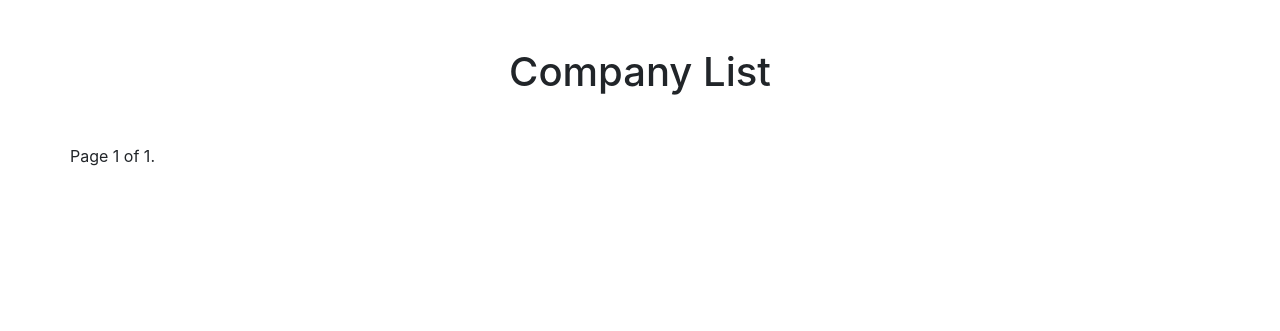
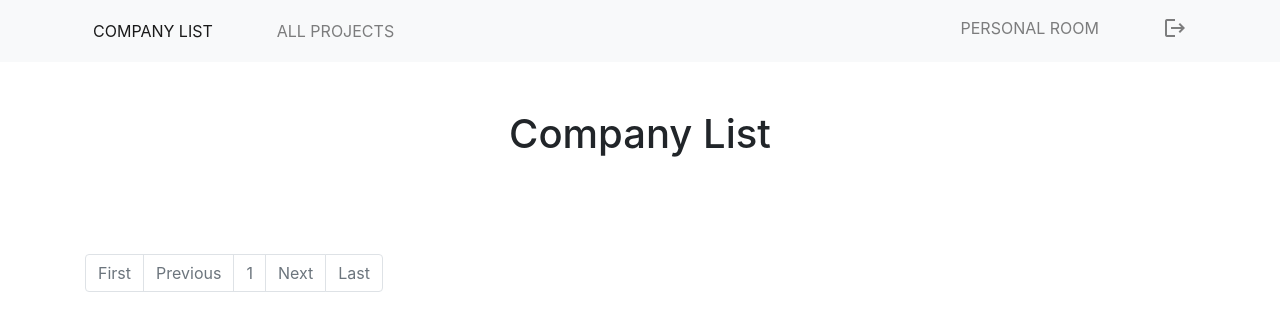
Before and after one commit to Navi-n-Don/crm-project, a Django app: page /company_list/ in a window 1280 px wide. Shown: the top 331 px of the page. Run offline with Django 3.2, Linux system fonts and the light colour scheme; data that the repository does not hold is empty; some libraries are stand-ins or nearby versions.

Commit message:
cabinet, projects, pagination, first form

```diff
--- a/someapp/admin.py
+++ b/someapp/admin.py
@@ -44,5 +44,5 @@ class ProjectAdmin(admin.ModelAdmin):
 @admin.register(Company)
 class CompanyAdmin(admin.ModelAdmin):
     list_display = (
-        'title', 'contact_person', 'description', 'address', 'created_date', 'updated_date',)
+        'title', 'slug', 'contact_person', 'description', 'address', 'created_date', 'updated_date',)
     inlines = [PhoneInline, EmailInline, ProjectInline]
--- a/someapp/templates/base.html
+++ b/someapp/templates/base.html
@@ -13,6 +13,26 @@
 </head>
 
 <body>
+    <nav class="navbar navbar-expand-lg navbar-light bg-light">
+<!--        <a class="navbar-brand" href="#">Navbar</a>-->
+<!--        <button class="navbar-toggler" type="button" data-toggle="collapse" data-target="#navbarSupportedContent" aria-controls="navbarSupportedContent" aria-expanded="false" aria-label="Toggle navigation">-->
+<!--            <span class="navbar-toggler-icon"></span>-->
+<!--        </button>-->
+        <div class="container collapse navbar-collapse" id="navbarSupportedContent">
+            <ul class="navbar-nav mr-auto text-uppercase">
+                {% block menu_1 %}{% endblock %}
+            </ul>
+
+            <form class="form-inline my-2 my-lg-0">
+                <ul class="navbar-nav mr-auto text-uppercase">
+                    {% block menu_2 %}{% endblock %}
+                    <li class="nav-item ml-5">
+                        <a class="nav-link" href="#"><span class="material-icons">logout</span></a>
+                    </li>
+                </ul>
+            </form>
+        </div>
+    </nav>
 
     {% block content %}
     {% endblock %}
--- a/someapp/templates/someapp/fulllist.html
+++ b/someapp/templates/someapp/companies.html
@@ -5,6 +5,22 @@
 {% block title %}
     Company List
 {% endblock %}
+
+{% block menu_1 %}
+    <li class="nav-item active">
+        <a class="nav-link disabled">Company List <span class="sr-only">(current)</span></a>
+    </li>
+    <li class="nav-item ml-5">
+        <a class="nav-link" href="{% url 'projects' %}">All Projects</a>
+    </li>
+{% endblock %}
+
+{% block menu_2 %}
+    <li class="nav-item">
+        <a class="nav-link" href="{% url 'cabinet' %}">Personal Room</a>
+    </li>
+{% endblock %}
+
 
 {% block content %}
 
@@ -15,9 +31,9 @@
                 {% for company in companies %}
                 <div class="card my-2">
                     <details>
-                        <summary class="card-header">{{ company.title }} <span class="text-muted">(The contact person: {{ company.contact_person }})</span><cite class="text-warning float-right" style="font-size: 10pt;">last changed: {{ company.changing_date|date:"d.m.Y" }} in {{ company.changing_date|time:"H:i" }}</cite></summary>
+                        <summary class="card-header">{{ company.title }} <span class="text-muted">(The contact person: {{ company.contact_person }})</span><cite class="text-warning float-right" style="font-size: 10pt;">last changed: {{ company.updated_date|date:"d.m.Y" }} in {{ company.updated_date|time:"H:i" }}</cite></summary>
                         <div class="card-body">
-                            <h4 class="card-title"><em>The contact person: {{ company.contact_person }}</em><cite class="text-muted float-right" style="font-size: 10pt;">{{ company.date_joined|date:"d.m.Y" }} in {{ company.date_joined|time:"H:i" }}</cite></h4>
+                            <h4 class="card-title"><em>The contact person: {{ company.contact_person }}</em><cite class="text-muted float-right" style="font-size: 10pt;">{{ company.created_date|date:"d.m.Y" }} in {{ company.created_date|time:"H:i" }}</cite></h4>
                             <p class="card-text">{{ company.description|safe }}</p>
                             <br>
                             <div class="float-right">
@@ -52,31 +68,33 @@
                 {% endfor %}
             </div>
 
-            <div class="pagination">
-                <span class="step-links">
+            <nav class="container mt-5">
+                <ul class="pagination">
                     {% if page_obj.has_previous %}
-                        <a href="?page=1">&laquo; first</a>
-                        <a href="?page={{ page_obj.previous_page_number }}">previous</a>
+                    <li class="page-item"><a class="page-link" href="?page=1">First</a></li>
+                    <li class="page-item"><a class="page-link" href="?page={{ page_obj.previous_page_number }}">Previous</a></li>
+                    {% else %}
+                    <li class="page-item disabled"><a class="page-link">First</a></li>
+                    <li class="page-item disabled"><a class="page-link">Previous</a></li>
                     {% endif %}
 
-                    <span class="current">
-                        Page {{ page_obj.number }} of {{ page_obj.paginator.num_pages }}.
-                    </span>
+                    {% for page in page_obj.paginator.page_range %}
+                    {% if page_obj.number == page %}
+                    <li class="page-item disabled"><a class="page-link">{{ page }}</a></li>
+                    {% else %}
+                    <li class="page-item"><a class="page-link" href="?page={{ page }}">{{ page }}</a></li>
+                    {% endif %}
+                    {% endfor %}
 
                     {% if page_obj.has_next %}
-                        <a href="?page={{ page_obj.next_page_number }}">next</a>
-                        <a href="?page={{ page_obj.paginator.num_pages }}">last &raquo;</a>
+                    <li class="page-item"><a class="page-link" href="?page={{ page_obj.next_page_number }}">Next</a></li>
+                    <li class="page-item"><a class="page-link" href="?page={{ page_obj.paginator.num_pages }}">Last</a></li>
+                    {% else %}
+                    <li class="page-item disabled"><a class="page-link">Next</a></li>
+                    <li class="page-item disabled"><a class="page-link">Last</a></li>
                     {% endif %}
-                </span>
-            </div>
-
-<!--            <nav aria-label="Page navigation example">-->
-<!--                <ul class="pagination">-->
-<!--                    <li class="page-item"><a class="page-link" href="#">Previous</a></li>-->
-<!--                    <li class="page-item"><a class="page-link" href="#">1</a></li>-->
-<!--                    <li class="page-item"><a class="page-link" href="#">Next</a></li>-->
-<!--                </ul>-->
-<!--            </nav>-->
+                </ul>
+            </nav>
 
         </div>
     </div>
--- a/someapp/urls.py
+++ b/someapp/urls.py
@@ -2,6 +2,9 @@ from django.urls import path
 from . import views
 
 urlpatterns = [
-    path('company_list/', views.CompanyListView.as_view(), name='fulllist'),
+    path('personal_room/', views.CabinetListView.as_view(), name='cabinet'),
+    path('company_list/', views.CompanyListView.as_view(), name='companies'),
     path('company_list/<str:slug>/', views.CompanyDetailView.as_view(), name='company-details'),
+    path('project_list/', views.ProjectListView.as_view(), name='projects'),
+    path('project_list/<str:slug>/', views.ProjectDetailView.as_view(), name='project-details'),
 ]
--- a/someapp/views.py
+++ b/someapp/views.py
@@ -1,10 +1,10 @@
-from .models import Company, Phone, Email
+from .models import Company, Phone, Email, Project, Cabinet
 from django.views.generic import ListView, DetailView, UpdateView, CreateView, DeleteView, FormView
 
 
 class CompanyListView(ListView):
     model = Company
-    template_name = "someapp/fulllist.html"
+    template_name = "someapp/companies.html"
     context_object_name = "companies"
     paginate_by = 2
 
@@ -25,3 +25,22 @@ class CompanyDetailView(DetailView):
         context['phones'] = Phone.objects.all()
         context['emails'] = Email.objects.all()
         return context
+
+
+class ProjectListView(ListView):
+    model = Project
+    template_name = "someapp/projects.html"
+    context_object_name = "projects"
+    paginate_by = 2
+
+
+class ProjectDetailView(DetailView):
+    model = Project
+    template_name = "someapp/project-details.html"
+    context_object_name = "project"
+
+
+class CabinetListView(ListView):
+    model = Cabinet
+    template_name = "cabinet.html"
+    context_object_name = "cabinet"
```
Also changed, not shown: someapp/forms.py (added, +13 -0 lines), someapp/models.py (+20 -1 lines), someapp/templates/cabinet.html (added, +35 -0 lines), someapp/templates/someapp/company-details.html (+16 -1 lines), someapp/templates/someapp/project-details.html (added, +35 -0 lines), someapp/templates/someapp/projects.html (added, +35 -0 lines), someapp/migrations/0001_initial.py, someapp/migrations/0002_cabinet.py (added).
